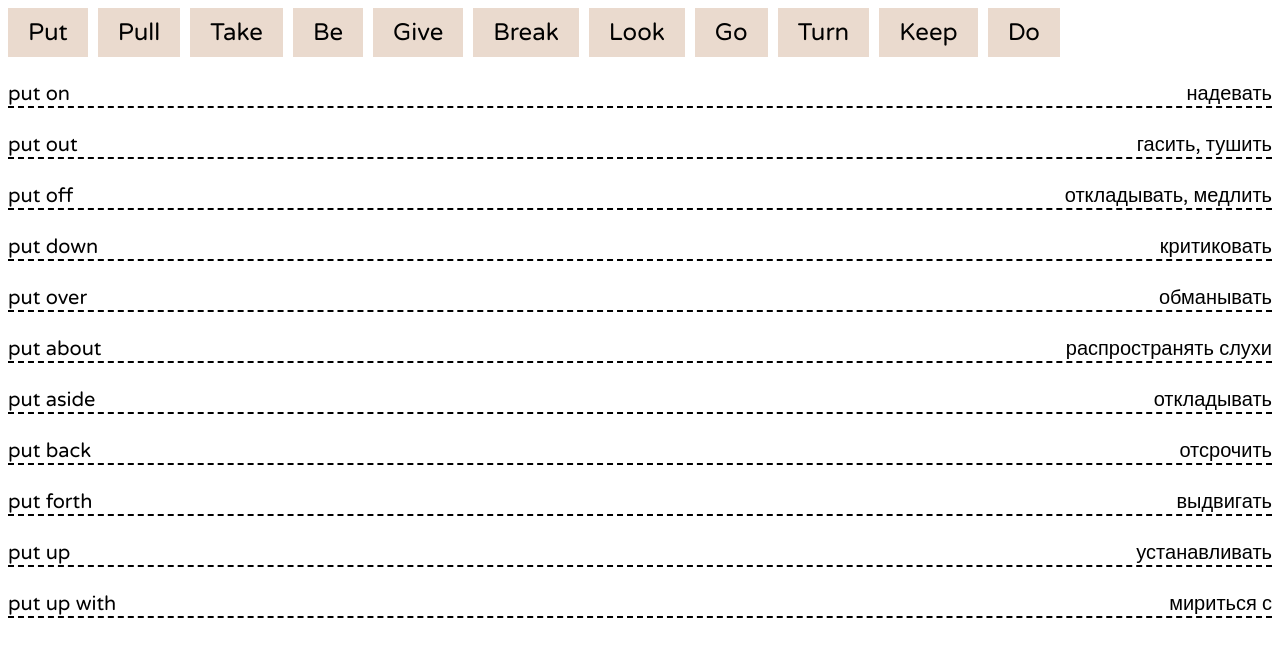
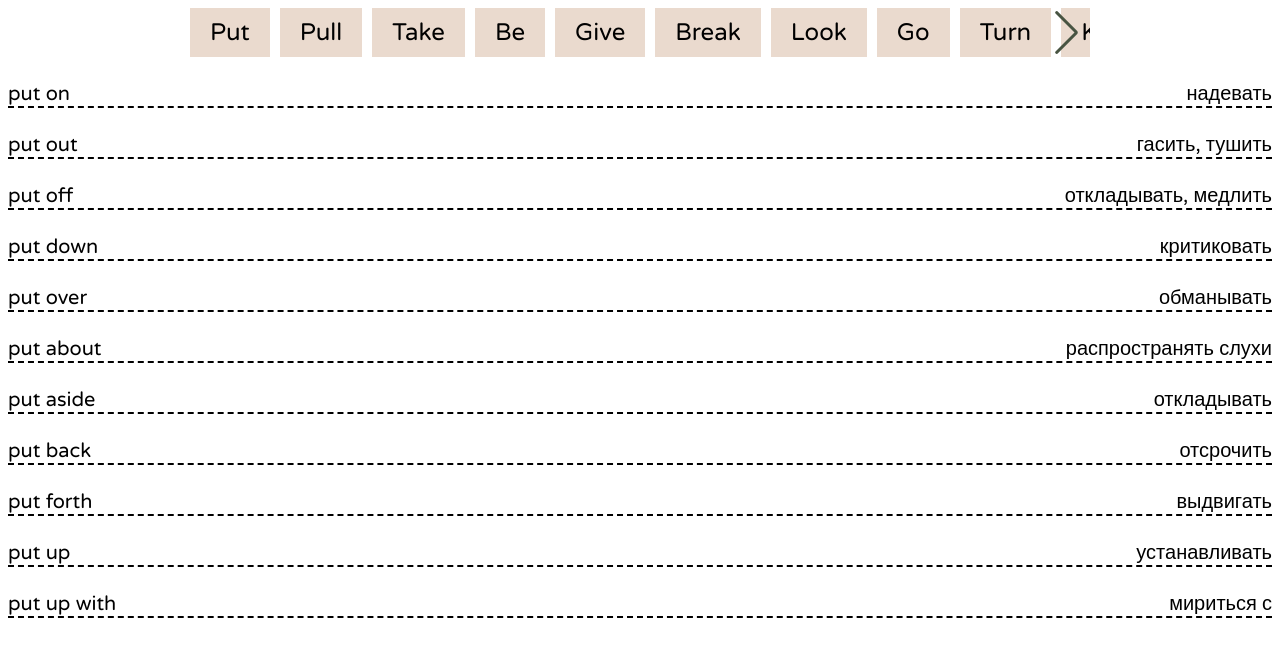
Before and after one commit to konstantinsenatov/English-words, a plain HTML site: page index.html in a window 1280 px wide. Drawn offline with Linux system fonts and the light colour scheme.

Commit message:
Update index.html

```diff
--- a/index.html
+++ b/index.html
@@ -11,6 +11,10 @@
 		body {
 			font-family: "Varela Round", sans-serif;
 			font-weight: 400;
+		}
+		.swiper {
+			max-width: 900px;
+			margin: 0 auto;
 		}
 		.swiper-button {
 			color: #485442;
```
